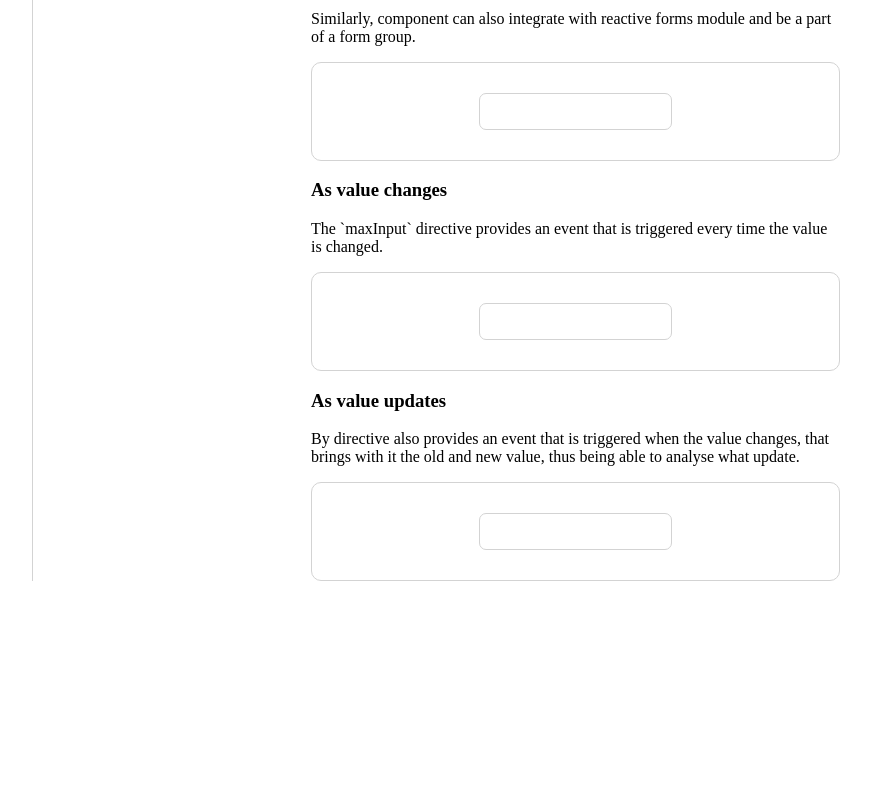
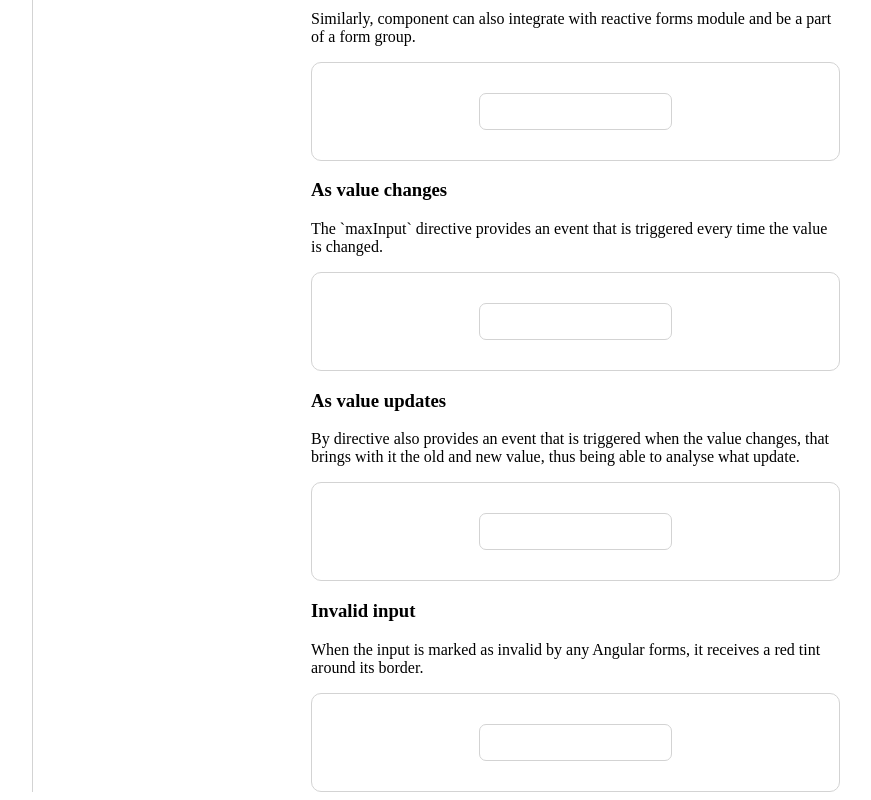
Before and after one commit to maximum-style/angular-components, an Angular app: page /showcase/input in a window 1280 px wide. Shown: the part 720-1520 px from the top of the page, without its empty margins (171-1042 px from the left). Before the commit the page ends 1309 px from the top, so only its background shows below. Built offline with nearby package versions, Linux system fonts and the light colour scheme.

Commit message:
Adicionando tratamento para input inválido

```diff
--- a/src/app/components/input/input.directive.scss
+++ b/src/app/components/input/input.directive.scss
@@ -1,7 +1,7 @@
 @use '../../styles/colors.scss';
 
 input.max-input {
-  border: 1px colors.$component-border-color-default solid;
+  border: 1px colors.$component-border-default solid;
   padding: 10px 7px;
   border-radius: 7px;
 
@@ -10,16 +10,25 @@ input.max-input {
   transition-timing-function: ease-in-out;
 
   &:hover, &:focus {
-    border-color: colors.$component-border-color-focus;
+    border-color: colors.$component-border-focus;
   }
 
   &:focus {
     outline: none;
-    box-shadow: 0 0 0 2px colors.$component-box-shadow-color;
+    box-shadow: 0 0 0 2px colors.$component-box-shadow;
   }
 
   &:disabled {
     border-color: lightgrey;
     background-color: #EFEFEF;
   }
+
+  &:enabled:is(.ng-touched, .ng-dirty).ng-invalid,
+  *:not(form):enabled:is(.ng-touched, .ng-dirty).ng-invalid > & {
+    border-color: colors.$component-invalid-border;
+
+    &:focus {
+      box-shadow: 0 0 0 2px colors.$component-invalid-box-shadow ;
+    }
+  }
 }
--- a/src/app/showcase/input-showcase/input-showcase.component.html
+++ b/src/app/showcase/input-showcase/input-showcase.component.html
@@ -54,4 +54,9 @@
                 }
             </div>
         </max-showcase-example>
+        <max-showcase-example
+                title="Invalid input"
+                description="When the input is marked as invalid by any Angular forms, it receives a red tint around its border.">
+            <form [formGroup]="e7_formGroup"><input maxInput formControlName="control" /></form>
+        </max-showcase-example>
 </div>
--- a/src/app/showcase/input-showcase/input-showcase.component.ts
+++ b/src/app/showcase/input-showcase/input-showcase.component.ts
@@ -1,5 +1,5 @@
 import { Component } from '@angular/core';
-import {FormControl, FormGroup, FormsModule, ReactiveFormsModule} from '@angular/forms';
+import {FormControl, FormGroup, FormsModule, ReactiveFormsModule, Validators} from '@angular/forms';
 import {InputDirective} from '@components/input/input.directive';
 import {ShowcaseExampleComponent} from '@showcase/showcase-example/showcase-example.component';
 
@@ -19,9 +19,11 @@ export class InputShowcaseComponent {
     public e4_formGroup: FormGroup;
     public e5_value!: string;
     public e6_value?: { old: string; new: string};
+    public e7_formGroup: FormGroup;
 
     constructor() {
         this.e4_formGroup = this.buildE4FormGroup();
+        this.e7_formGroup = this.buildE7FormGroup();
     }
 
     private buildE4FormGroup() {
@@ -37,4 +39,10 @@ export class InputShowcaseComponent {
     public E6_valueUpdates(value: { old: string; new: string; }) {
         this.e6_value = value;
     }
+
+    private buildE7FormGroup() {
+        return new FormGroup({
+            control: new FormControl<string>('', Validators.required)
+        })
+    }
 }
--- a/src/app/styles/colors.scss
+++ b/src/app/styles/colors.scss
@@ -1,3 +1,6 @@
-$component-border-color-default: lightgray;
-$component-border-color-focus: #5588bb;
-$component-box-shadow-color: #7096ff;
+$component-border-default: lightgray;
+$component-border-focus: #5588bb;
+$component-box-shadow: #7096ff;
+
+$component-invalid-border: red;
+$component-invalid-box-shadow: #FF3399;
```
